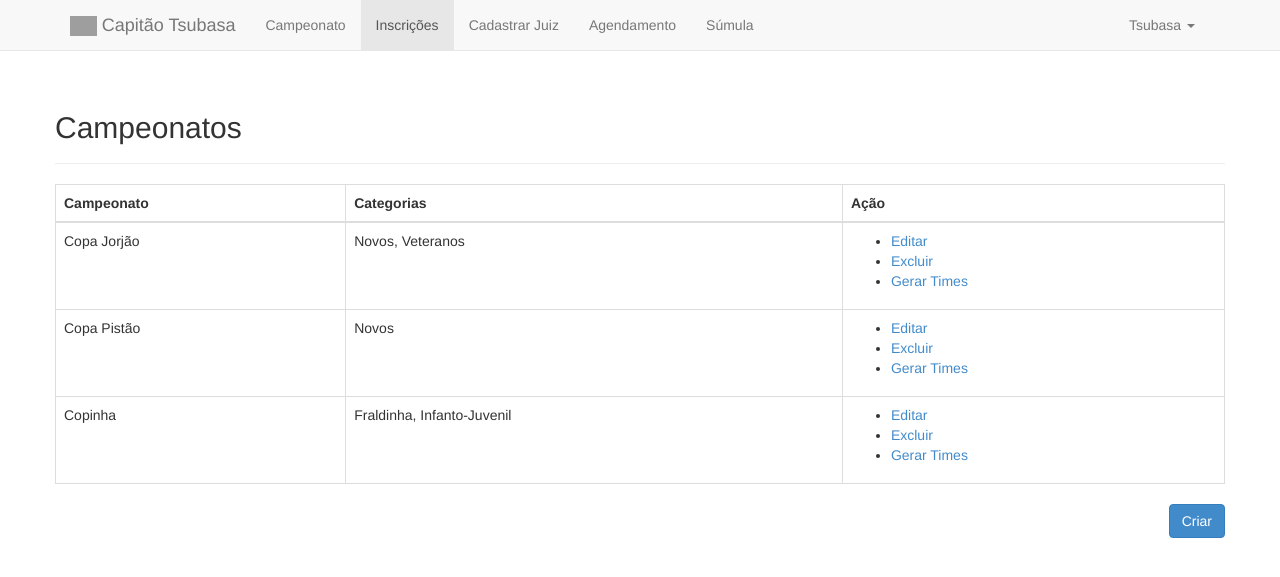
After one commit to rytix/Tsubasa-Project, a CodeIgniter app: template application/views/listacampeonato.php in a window 1280 px wide. The commit adds this page. Shown: the top 577 px of the page. Run offline with CodeIgniter, Linux system fonts and the light colour scheme; the template is opened without the code that fills it: most values are stand-ins (such as "Sample title", 1, 10 or a date in 2020); some libraries are stand-ins or nearby versions; grey boxes are pictures that could not be loaded.

Commit message:
Iniciado a tela de listagem
Vide título

```diff
--- a/application/views/cadastrocampeonato.php
+++ b/application/views/cadastrocampeonato.php
@@ -4,6 +4,7 @@
         <?php $this->load->helper('url'); ?>
         <?php $this->load->helper('form'); ?>
         <?php $this->load->library('form_validation'); ?>
+        <meta charset="UTF-8" >
         <script type="text/javascript" src="<?php echo base_url("application/libraries/js/jquery-2.1.1.min.js"); ?>"></script>
         <link rel="stylesheet" href="<?php echo base_url('application/libraries/css/bootstrap.min.css'); ?>" />
         <link rel="stylesheet" href="<?php echo base_url('application/libraries/css/datepicker.css'); ?>"  />
--- /dev/null
+++ b/application/views/listacampeonato.php
@@ -0,0 +1,133 @@
+<!DOCTYPE HTML>
+<html language="pt-BR">
+    <head>
+        <meta charset="UTF-8" >
+        <script type="text/javascript" src="<?php echo base_url("application/libraries/js/jquery-2.1.1.min.js"); ?>"></script>
+        <link rel="stylesheet" href="<?php echo base_url('application/libraries/css/bootstrap.min.css'); ?>" />
+        <link rel="stylesheet" href="<?php echo base_url('application/libraries/css/datepicker.css'); ?>"  />
+        <link rel="stylesheet" href="<?php echo base_url('application/libraries/css/datepicker3.css'); ?>" />
+        <link rel="stylesheet" href="<?php echo base_url('application/libraries/css/font-awesome/css/font-awesome.min.css'); ?>" />
+        <link rel="stylesheet" href="<?php echo base_url('application/libraries/css/toastr.min.css'); ?>" />
+        <title><?php echo $title ?></title>
+    <title>Capitão Tsubasa!</title>            </head>
+
+    <body>
+                <div class="navbar navbar-default navbar-static-top" role="navigation">
+            <div class="container">
+                <div class="navbar-header">
+                    <a class="navbar-brand" href="javascript:;">
+                        <img alt="logo" src="http://3.bp.blogspot.com/-gYpGFzVfHcI/TZynmmaPV0I/AAAAAAAADDg/JVqK4s_Krjo/s320/capit%25C3%25A3o+tsubasa.jpg" style="height: 20px"/>
+                        Capitão Tsubasa
+                    </a>
+                </div>
+                <div class="navbar-collapse collapse">
+                    <ul class="nav navbar-nav">
+                        <li ><a href="symfony/web/app.php/campeonato"  >Campeonato</a></li>
+                        <li  class="active" ><a href="symfony/web/app.php/inscricao"  >Inscrições</a></li>
+                        <li ><a href="symfony/web/app.php/juiz"  >Cadastrar Juiz</a></li>
+                        <li ><a href="symfony/web/app.php/agendamento"  >Agendamento</a></li>
+                        <li ><a href="symfony/web/app.php/sumula"  >Súmula</a></li>
+                    </ul>
+                    <div class="pull-right">
+                        <ul class="nav navbar-nav">
+                            <li class="dropdownn">
+                                <a href="#" class="dropdown-toggle" data-toggle="dropdown">Tsubasa <b class="caret"></b></a>
+                                <ul class="dropdown-menu">
+                                    <li><a href="javascript:;"><span><i class="fa fa-user"></i>  Perfil</span></a></li>
+                                    <li><a href="javascript:;"><span><i class="fa fa-power-off"></i>  Sair  </span></a></li>
+                                </ul>
+                            </li>
+                        </ul>
+                    </div>
+                </div>
+            </div>
+        </div>
+                <div class="container">
+            <div class="row">
+        <form>
+    <div class="page-header">
+        <h2>Campeonatos</h2>
+    </div>
+    <div class="table-responsive">
+        <table class="table table-bordered table-hover">
+            <thead>
+                <tr>
+                    <th>Campeonato</th>
+                    <th>Categorias</th>
+                    <th>Ação</th>
+                </tr>
+            </thead>
+            <tbody>
+                <tr>
+                    <td>Copa Jorjão</td>
+                    <td>Novos, Veteranos</td>
+                    <td>
+						<ul>
+							<li>
+								<a>Editar</a>
+							</li>
+							<li>
+								<a>Excluir</a>
+							</li>
+							<li>
+								<a>Gerar Times</a>
+							</li>
+						</ul>
+					</td>
+                </tr>
+                <tr>
+                    <td>Copa Pistão</td>
+                    <td>Novos</td>
+                    <td>
+						<ul>
+							<li>
+								<a>Editar</a>
+							</li>
+							<li>
+								<a>Excluir</a>
+							</li>
+							<li>
+								<a>Gerar Times</a>
+							</li>
+						</ul>
+					</td>
+                </tr>
+                <tr>
+                    <td>Copinha</td>
+                    <td>Fraldinha, Infanto-Juvenil</td>
+                    <td>
+						<ul>
+							<li>
+								<a>Editar</a>
+							</li>
+							<li>
+								<a>Excluir</a>
+							</li>
+							<li>
+								<a>Gerar Times</a>
+							</li>
+						</ul>
+					</td>
+                </tr>
+            </tbody>
+        </table>
+    </div>
+    <div class="row">
+        <div class="col-xs-12">
+            <div class="form-group">
+                <div class="pull-right">
+                    <button class="btn btn-primary">Criar</button>
+                </div>
+            </div>
+        </div>
+    </div>
+</form>
+
+            </div>
+        </div>
+        <script type="text/javascript" src="<?php echo base_url('application/libraries/js/bootstrap.min.js'); ?>"></script>
+<script type="text/javascript" src="<?php echo base_url('application/libraries/js/toastr.min.js'); ?>"></script>
+<script type="text/javascript" src="<?php echo base_url('application/libraries/js/bootstrap-datepicker.js'); ?>"></script>
+<script type="text/javascript" src="<?php echo base_url('application/libraries/js/locales/bootstrap-datepicker.pt-BR.js'); ?>"></script>
+                    </body>
+</html>
```
